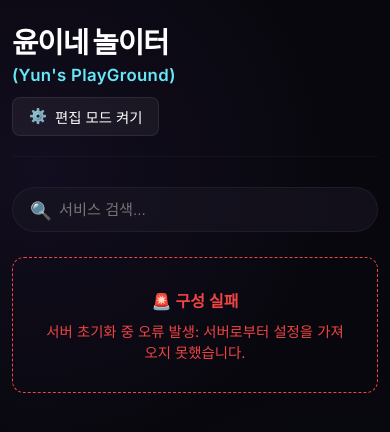
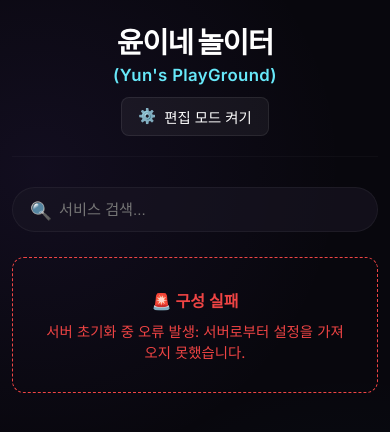
Before and after one commit to patter-ksw/Youns_PG, a plain HTML site: page index.html in a window 390 px wide. Drawn offline with nearby package versions, Linux system fonts and the light colour scheme; no server answers.

Commit message:
style: Center header title and subtitle while keeping edit button on the right

```diff
--- a/index.css
+++ b/index.css
@@ -45,18 +45,25 @@ body {
     margin: 0 auto;
 }
 
-/* Header (Edit button and Title on the same row) */
+/* Header (Edit button and Title on the same row, Title Centered) */
 header {
+    position: relative;
     display: flex;
-    justify-content: space-between;
+    justify-content: center;
     align-items: center;
     margin-bottom: 30px; /* Reduced gap */
     border-bottom: 1px solid rgba(255, 255, 255, 0.03);
     padding-bottom: 20px;
+    min-height: 80px;
 }
 
 .header-text {
-    text-align: left;
+    text-align: center;
+}
+
+header .btn {
+    position: absolute;
+    right: 0;
 }
 
 header h1 {
@@ -509,8 +516,12 @@ textarea.form-control {
     }
     header {
         flex-direction: column;
-        align-items: flex-start;
+        align-items: center;
         gap: 12px;
+        min-height: auto;
+    }
+    header .btn {
+        position: static;
     }
     header h1 {
         font-size: 1.8rem;
```
